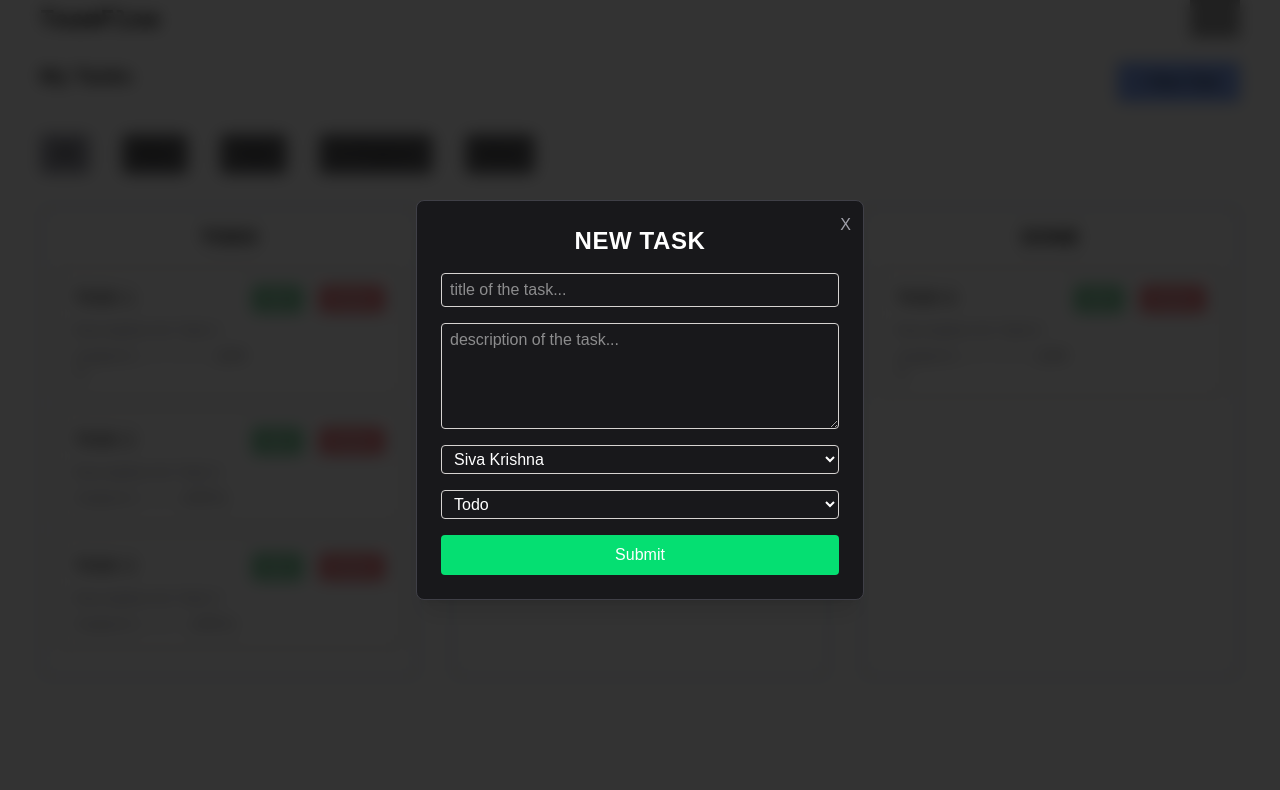
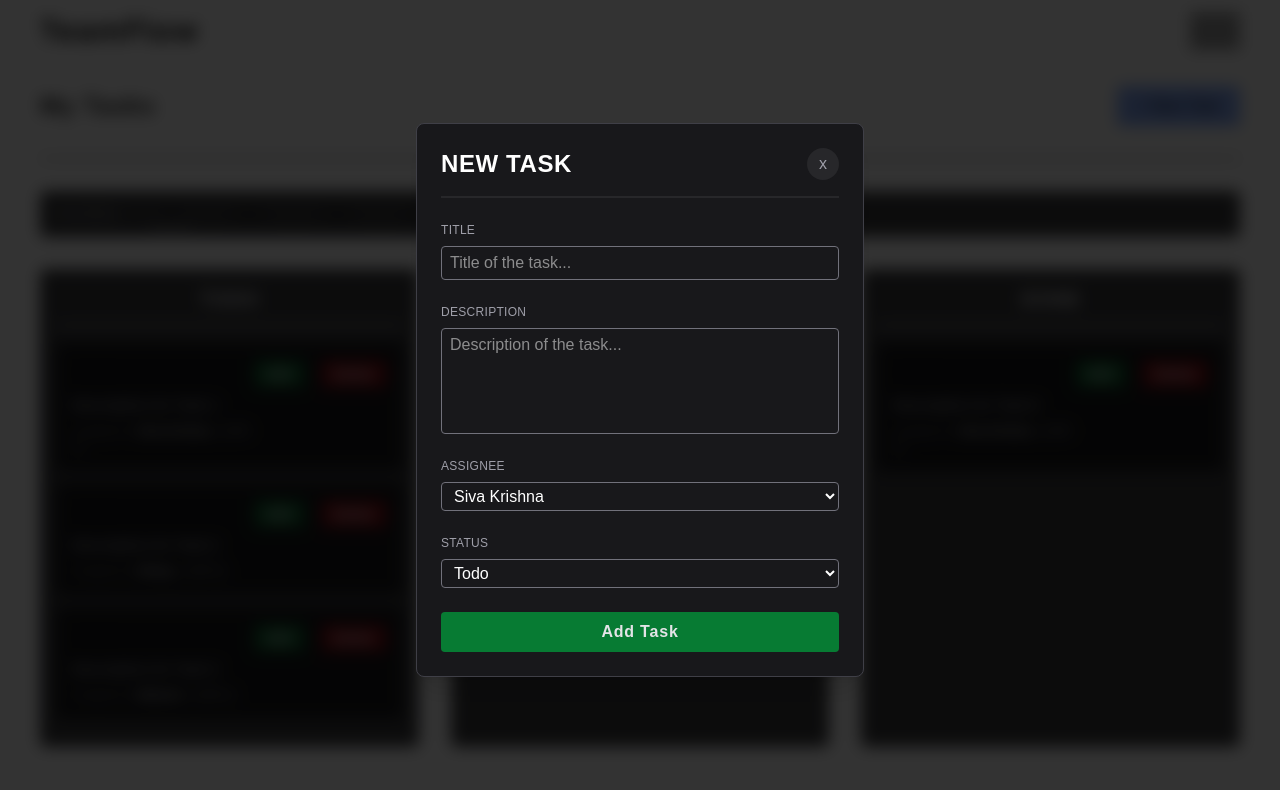
Before and after one commit to SivaKrishna6745/TeamFlow, a Next.js app: page / in a window 1280 px wide. Both pictures are taken after a click on the button "+ New Task". Shown: the top 790 px of the page. Built offline with nearby package versions, Linux system fonts and the light colour scheme; grey boxes are pictures that could not be loaded.

Commit message:
style: Polish task board and form UI

```diff
--- a/src/components/Filters.tsx
+++ b/src/components/Filters.tsx
@@ -13,7 +13,7 @@ const Filters = ({ select, selectedFilter }: FiltersProps) => {
             {FILTERS.map((filter) => (
                 <p
                     key={filter}
-                    className={` px-4 py-2 rounded-md cursor-pointer transition-all duration-200 ${selectedFilter === filter ? 'bg-zinc-400' : 'bg-zinc-800/70 hover:bg-zinc-500/50'}`}
+                    className={`px-3 py-1 border-b-2 cursor-pointer transition-all duration-200 ${selectedFilter === filter ? 'border-zinc-400' : 'border-zinc-800/70 hover:border-zinc-500/50'}`}
                     onClick={() => select(filter)}
                 >
                     {filter}
--- a/src/components/Header.tsx
+++ b/src/components/Header.tsx
@@ -3,8 +3,8 @@ import React from 'react';
 
 const Header = () => {
     return (
-        <div className="flex justify-between items-center px-10 dark:bg-white/40">
-            <a href="#" className="text-2xl font-bold tracking-wide font-mono">
+        <div className="flex justify-between items-center px-10 py-3 dark:bg-zinc-800/90">
+            <a href="#" className="text-3xl font-bold tracking-wider font-sans">
                 TeamFlow
             </a>
             <Image
--- a/src/components/TaskBoard.tsx
+++ b/src/components/TaskBoard.tsx
@@ -59,6 +59,7 @@ const TaskBoard = () => {
 
     const closeForm = () => {
         setIsFormOpen(false);
+        setFormMode('New');
     };
 
     const addTask = (task: Task) => {
@@ -136,8 +137,8 @@ const TaskBoard = () => {
 
     return (
         <div className="relative flex flex-col gap-8 px-10">
-            <div className="flex justify-between">
-                <h2 className="text-xl font-bold tracking-wide">My Tasks</h2>
+            <div className="flex justify-between items-center border-b border-zinc-800 pb-8">
+                <h2 className="text-2xl font-bold tracking-wider">My Tasks</h2>
                 <Button
                     label={'+ New Task'}
                     className="px-5 py-2 rounded-sm bg-blue-600/50 hover:bg-blue-500/60 active:scale-95 transition-all duration-300"
@@ -165,7 +166,10 @@ const TaskBoard = () => {
                     onCancel={() => setConfirmDel(undefined)}
                 />
             )}
-            <Filters selectedFilter={filter} select={selectFilter} />
+            <div className="flex items-center gap-8 text-sm bg-zinc-800/90 px-4 py-2 rounded-md">
+                <span className="uppercase tracking-wide font-medium text-zinc-400">Filters: </span>
+                <Filters selectedFilter={filter} select={selectFilter} />
+            </div>
             <div className="grid grid-cols-1 md:grid-cols-3 gap-8">
                 {STATUSES.map((status) => (
                     <TaskColumn
--- a/src/components/TaskCard.tsx
+++ b/src/components/TaskCard.tsx
@@ -13,7 +13,7 @@ const TaskCard = ({ task, edit, del, dragStart }: TaskCardProps) => {
     return (
         <div
             draggable
-            className="border border-stone-400/80 rounded-sm p-4 my-3 flex justify-between items-baseline cursor-grab"
+            className="bg-zinc-900 rounded-sm p-4 my-3 flex justify-between items-baseline cursor-grab"
             onDragStart={() => dragStart(task.id)}
         >
             <div className="flex flex-col gap-2">
@@ -24,8 +24,8 @@ const TaskCard = ({ task, edit, del, dragStart }: TaskCardProps) => {
                     {task.description}
                 </p>
                 <p className="text-xs text-zinc-500">
-                    Assigned to <span className="font-medium text-zinc-300">{task.assignee.name}</span>
-                    <span className="ml-2 text-zinc-600">({task.assignee.userId})</span>
+                    Assigned to <span className="font-semibold text-zinc-300">{task.assignee.name}</span>
+                    <span className="ml-2 text-zinc-400 font-medium">({task.assignee.userId})</span>
                 </p>
             </div>
             <div className="flex gap-4">
--- a/src/components/TaskColumn.tsx
+++ b/src/components/TaskColumn.tsx
@@ -29,9 +29,11 @@ const TaskColumn = ({ status, tasks, editTask, deleteTask, dragStart, dragOver,
             onDragEnter={() => setIsDragOver(true)}
             onDragOver={dragOver}
             onDragLeave={handleDragLeave}
-            className={`border border-slate-400 rounded-md p-4 transition-all duration-75 ${isDragOver ? 'shadow-md shadow-white/50' : ''}`}
+            className={`bg-zinc-800/90 rounded-md p-4 transition-all duration-75 ${isDragOver ? 'shadow-md shadow-white/50' : ''}`}
         >
-            <h2 className="text-xl font-bold uppercase text-center mb-4">{status}</h2>
+            <h2 className="text-xl font-bold uppercase text-center mb-4 text-zinc-200 tracking-wide pb-3 border-b-2 border-zinc-400">
+                {status}
+            </h2>
             {tasks.map((task) => (
                 <TaskCard key={task.id} task={task} edit={editTask} del={deleteTask} dragStart={dragStart} />
             ))}
--- a/src/components/TaskForm.tsx
+++ b/src/components/TaskForm.tsx
@@ -14,6 +14,9 @@ interface TaskFormProps {
     editingTask: Task | undefined;
     update?: (id: string, changes: { title?: string; description?: string; assignee?: User; status?: Status }) => void;
 }
+
+const FORM_FIELD_CLASSNAME =
+    'border border-zinc-500 rounded-sm px-2 py-1 focus:outline-none focus:border-blue-600 focus:ring-1 focus:ring-blue-400';
 
 const TaskForm = ({ tasks, close, add, mode = 'New', editingTask = undefined, update }: TaskFormProps) => {
     const editMode = mode === 'Edit';
@@ -78,24 +81,41 @@ const TaskForm = ({ tasks, close, add, mode = 'New', editingTask = undefined, up
 
     return (
         <form
-            className="w-full max-w-md bg-zinc-900 text-white border border-zinc-700 rounded-lg p-6 flex flex-col gap-4 shadow-xl relative"
+            className="w-full max-w-md bg-zinc-900 text-white border border-zinc-700 rounded-lg p-6 flex flex-col gap-6 shadow-xl relative"
             onSubmit={submitTask}
         >
-            <Button className="absolute top-3 right-3 text-zinc-400 hover:text-white" label="X" onClick={close} />
+            <div className="flex justify-between items-center border-b-2 border-zinc-800 pb-4">
                 <h2 className="text-center text-2xl uppercase font-bold tracking-wide">
                     {editMode ? 'Edit Task' : 'New Task'}
                 </h2>
+                <Button
+                    className="text-zinc-400 hover:text-zinc-300 bg-zinc-800 hover:bg-zinc-600 rounded-full px-3 py-1 text-md"
+                    label="x"
+                    onClick={close}
+                />
+            </div>
+            <div className="flex flex-col gap-2">
+                <label htmlFor="id" className="text-xs uppercase tracking-wide text-zinc-400">
+                    Title
+                </label>
                 <input
                     type="text"
+                    id="title"
                     name="title"
-                placeholder="title of the task..."
+                    placeholder="Title of the task..."
                     value={title}
                     onChange={(e: React.ChangeEvent<HTMLInputElement>) => setTitle(e.target.value)}
-                className="border border-stone-300 rounded-sm px-2 py-1"
+                    className={FORM_FIELD_CLASSNAME}
                 />
+            </div>
+            <div className="flex flex-col gap-2">
+                <label htmlFor="description" className="text-xs uppercase tracking-wide text-zinc-400">
+                    Description
+                </label>
                 <textarea
+                    id="description"
                     name="description"
-                placeholder="description of the task..."
+                    placeholder="Description of the task..."
                     rows={4}
                     cols={30}
                     value={description}
@@ -103,40 +123,53 @@ const TaskForm = ({ tasks, close, add, mode = 'New', editingTask = undefined, up
                         setDescription(e.target.value);
                         setError('');
                     }}
-                className="border border-stone-300 rounded-sm px-2 py-1"
+                    className={`${FORM_FIELD_CLASSNAME} resize-none`}
                 ></textarea>
+            </div>
             {error && <p className="text-xs text-red-500">{error}</p>}
+            <div className="flex flex-col gap-2">
+                <label htmlFor="assignee" className="text-xs uppercase tracking-wide text-zinc-400">
+                    Assignee
+                </label>
                 <select
+                    id="assignee"
                     name="assignee"
                     value={assignee.userId}
                     onChange={(e: React.ChangeEvent<HTMLSelectElement>) => {
                         const user = mockUsers.find((user) => user.userId === e.target.value);
                         if (user) setAssignee(user);
                     }}
-                className="border border-stone-300 bg-zinc-900 rounded-sm px-2 py-1"
+                    className={`${FORM_FIELD_CLASSNAME} cursor-pointer`}
                 >
                     {mockUsers.map((user) => (
-                    <option key={user.userId} value={user.userId}>
+                        <option key={user.userId} value={user.userId} className="bg-zinc-900">
                             {user.name}
                         </option>
                     ))}
                 </select>
+            </div>
+            <div className="flex flex-col gap-2">
+                <label htmlFor="status" className="text-xs uppercase tracking-wide text-zinc-400">
+                    Status
+                </label>
                 <select
+                    id="status"
                     name="status"
                     value={status}
                     onChange={(e: React.ChangeEvent<HTMLSelectElement>) => setStatus(e.target.value as Status)}
-                className="border border-stone-300 bg-zinc-900 rounded-sm px-2 py-1"
+                    className={`${FORM_FIELD_CLASSNAME} cursor-pointer`}
                 >
                     {STATUSES.map((st) => (
-                    <option key={st} value={st}>
+                        <option key={st} value={st} className="bg-zinc-900">
                             {st}
                         </option>
                     ))}
                 </select>
+            </div>
             <Button
                 type="submit"
-                label="Submit"
-                className="px-5 py-2 bg-green-400 hover:bg-green-500/80 active:scale-95 rounded-sm transition-all duration-300"
+                label={editMode ? 'Save Changes' : 'Add Task'}
+                className="px-5 py-2 bg-green-600/70 hover:bg-green-400/70 text-zinc-200 font-semibold tracking-wider active:scale-98 rounded-sm transition-all duration-300"
             />
         </form>
     );
```
Lines whose indentation alone changed are shown as unchanged.
